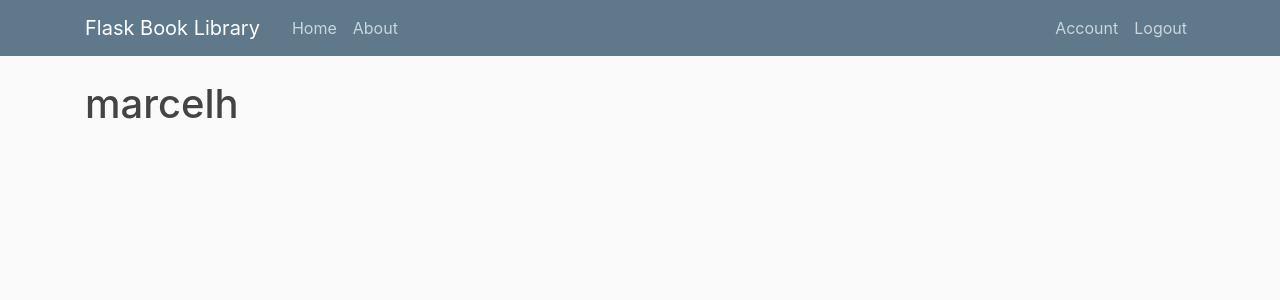
After one commit to marcelestial/flaskbooks, a Flask app: page /account in a window 1280 px wide. The commit adds this page. Shown: the top 300 px of the page. Run offline with Flask 2, Linux system fonts and the light colour scheme; a user stored in the database is signed in; some libraries are stand-ins or nearby versions.

Commit message:
Added user authentification and Account page that is only visible when logged in

```diff
--- a/flaskBooks/__init__.py
+++ b/flaskBooks/__init__.py
@@ -1,6 +1,7 @@
 from flask import Flask
 from flask_sqlalchemy import SQLAlchemy
 from flask_bcrypt import Bcrypt
+from flask_login import LoginManager
 
 app = Flask(__name__)
 
@@ -10,5 +11,8 @@ app.config['SECRET_KEY'] = '144c3171a3fdeae712ed9bd8dac5994a'
 app.config['SQLALCHEMY_DATABASE_URI'] = 'sqlite:///site.db'
 db = SQLAlchemy(app)
 bcrypt = Bcrypt(app)
+login_manager = LoginManager(app)
+login_manager.login_view = 'login'
+login_manager.login_message_category = 'info'
 
 from flaskBooks import routes
--- a/flaskBooks/routes.py
+++ b/flaskBooks/routes.py
@@ -1,7 +1,8 @@
-from flask import render_template, url_for, flash, redirect
+from flask import render_template, url_for, flash, redirect, request
 from flaskBooks import app, db, bcrypt
 from flaskBooks.forms import RegistrationForm, LoginForm
 from flaskBooks.models import User, Book
+from flask_login import login_user, current_user, logout_user, login_required
 
 #A hardcoded sample list of books, to be replaced eventually with database access
 books = [
@@ -32,9 +33,11 @@ def home():
 def about():
 	return render_template('about.html', title='About')
 
-#The registration page route
+#The registration page route. Only visible if user is not logged in
 @app.route("/register", methods=['GET', 'POST'])
 def register():
+    if current_user.is_authenticated:
+        return redirect(url_for('home'))
     form = RegistrationForm()
     if form.validate_on_submit():
         hashed_password = bcrypt.generate_password_hash(form.password.data).decode('utf-8')
@@ -45,14 +48,29 @@ def register():
         return redirect(url_for('login'))
     return render_template('register.html', title='Register', form=form)
 
-#The login page route
+#The login page route. Only visible if user is not logged in
 @app.route("/login", methods=['GET', 'POST'])
 def login():
+    if current_user.is_authenticated:
+        return redirect(url_for('home'))
     form = LoginForm()
     if form.validate_on_submit():
-        if form.email.data == 'admin@book.com' and form.password.data == 'password':
-            flash('You have been logged in!', 'success')
-            return redirect(url_for('home'))
+        user = User.query.filter_by(email=form.email.data).first()
+        if user and bcrypt.check_password_hash(user.password, form.password.data):
+            login_user(user, remember=form.remember.data)
+            next_page = request.args.get('next')
+            return redirect (next_page) if next_page else redirect(url_for('home'))
         else:
             flash('Login unsuccessful. Please check email and password', 'danger')
     return render_template('login.html', title='Login', form=form)
+
+#The logout function route. Only visible if user is logged in
+@app.route("/logout")
+def logout():
+    logout_user()
+    return redirect(url_for('home'))
+
+@app.route("/account")
+@login_required
+def account():
+    return render_template('account.html', title='Account')
--- /dev/null
+++ b/flaskBooks/templates/account.html
@@ -0,0 +1,4 @@
+{% extends "layout.html" %}
+{% block content %}
+    <h1>{{ current_user.username }}</h1>
+{% endblock content %}
--- a/flaskBooks/templates/layout.html
+++ b/flaskBooks/templates/layout.html
@@ -32,8 +32,13 @@
 	        </div>
 	        <!-- Navbar Right Side -->
 	        <div class="navbar-nav">
-	          <a class="nav-item nav-link" href="{{ url_for('login') }}">Login</a>
-	          <a class="nav-item nav-link" href="{{ url_for('register') }}">Register</a>
+	        	{% if current_user.is_authenticated %}
+	        		<a class="nav-item nav-link" href="{{ url_for('account') }}">Account</a>
+	        		<a class="nav-item nav-link" href="{{ url_for('logout') }}">Logout</a>
+	        	{% else %}
+		            <a class="nav-item nav-link" href="{{ url_for('login') }}">Login</a>
+		            <a class="nav-item nav-link" href="{{ url_for('register') }}">Register</a>
+		        {% endif %}
 	        </div>
 	      </div>
 	    </div>
```
Also changed, not shown: flaskBooks/models.py (+7 -2 lines).
